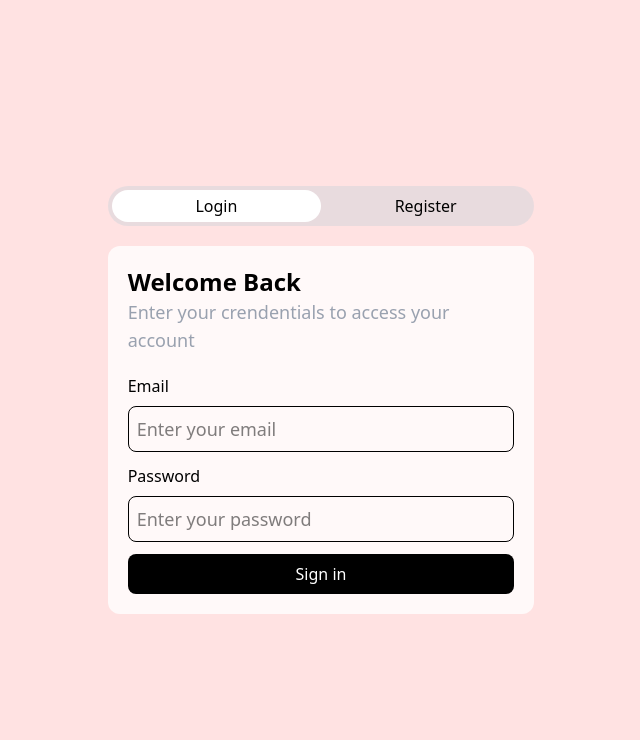
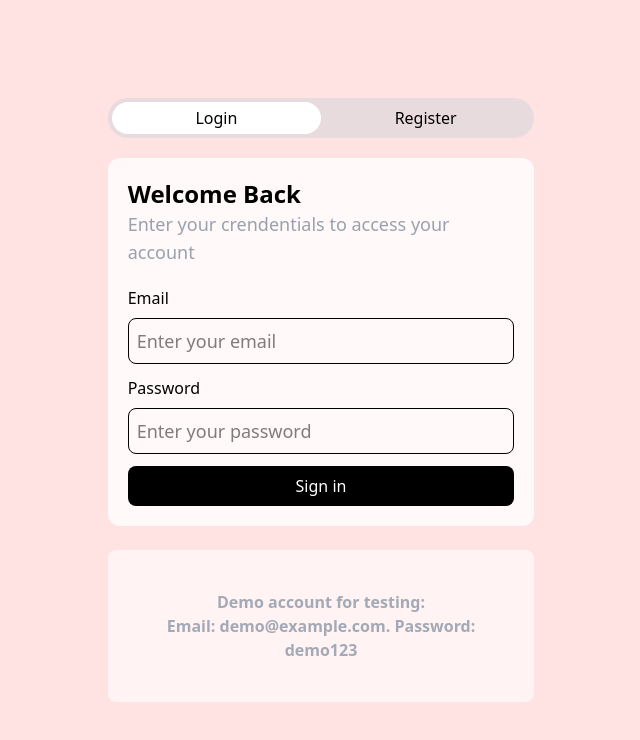
Before and after one commit to ppmaungdevv/assignment_social_media_frontend, a Vue app: page /#/auth/auth in a window 1280 px wide. Shown: the top 740 px of the page, without its empty margins (319-959 px from the left). Built offline with nearby package versions, Linux system fonts and the light colour scheme.

Commit message:
add demo tag

```diff
--- a/src/layouts/AuthLayout.vue
+++ b/src/layouts/AuthLayout.vue
@@ -39,8 +39,11 @@ const current_tab = ref('login')
         </div>
         <!-- end of tab-content -->
 
+        <div class="w-full bg-white/60 text-gray-400/90 font-semibold rounded-lg text-center mt-6 p-10">
+          <p>Demo account for testing:</p>
+          <p>Email: demo@example.com. Password: demo123</p>
+        </div>
       </div>
-      <!-- <router-view /> -->
     </main>
   </div>
 </template>
--- a/src/validationSchmas/registrationValidationSchema.js
+++ b/src/validationSchmas/registrationValidationSchema.js
@@ -14,7 +14,7 @@ export const registrationSchema = z.object({
 
   password: z
     .string()
-    .min(8, { message: "Required password" }),
+    .min(8, { message: "Password must be at least 8 character" }),
 
   profile_pic_url: z
     .string(),
```
